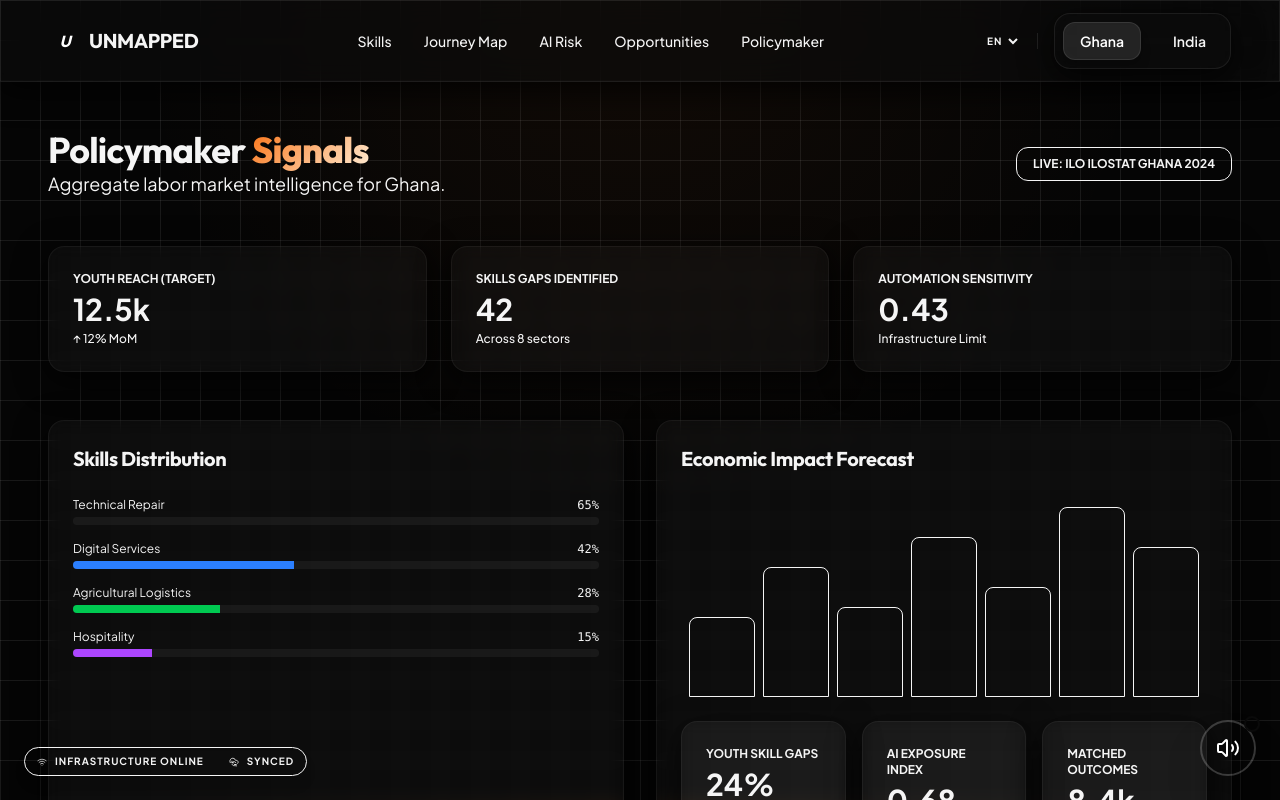
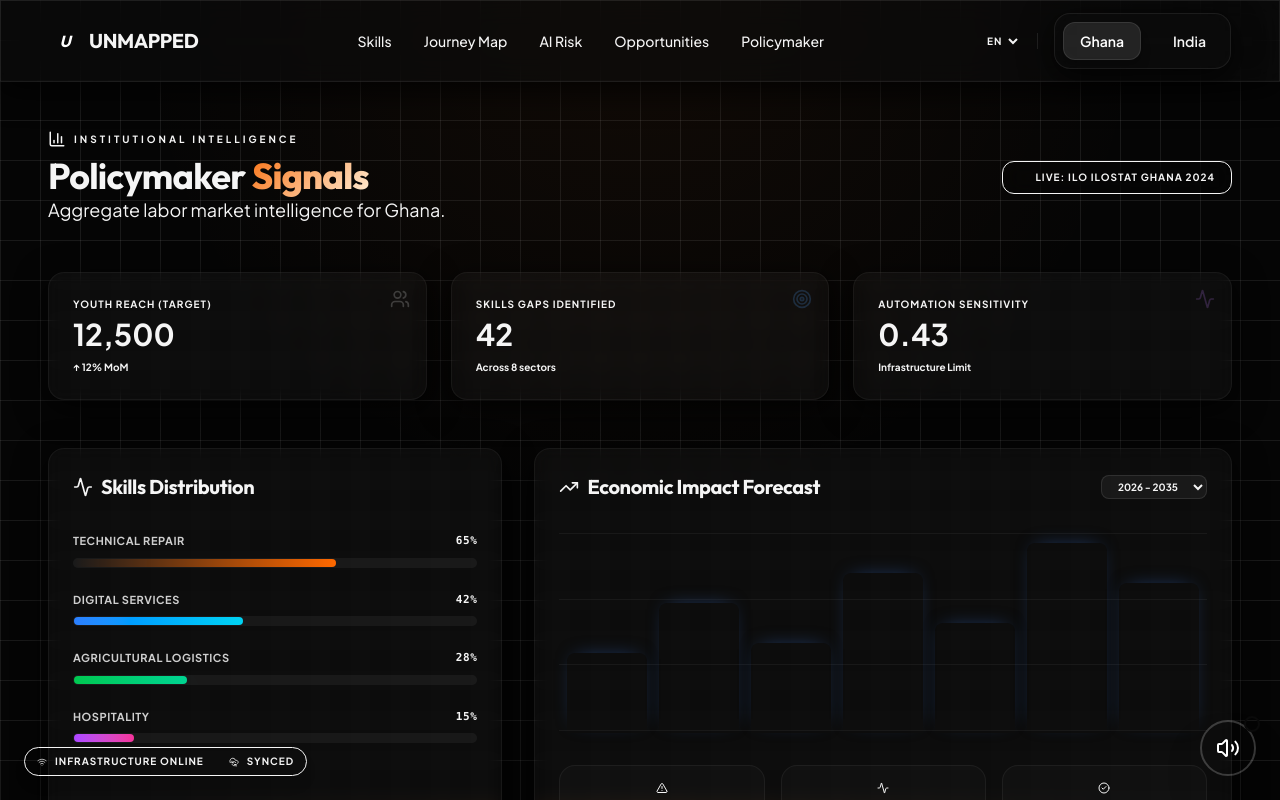
Before and after one commit to ANKUSH-alt/hacknation-hackathon-ps_5, a Next.js app: page /dashboard in a window 1280 px wide. Shown: the top 800 px of the page. Built offline with nearby package versions, Linux system fonts and the light colour scheme.

Commit message:
UI Refinement: Premium gradient bars and grid lines for Economic Impact Forecast

```diff
--- a/src/app/dashboard/page.tsx
+++ b/src/app/dashboard/page.tsx
@@ -3,6 +3,8 @@
 import React from 'react';
 import { useAppContext } from '@/context/AppContext';
 import { PageTransition } from '@/components/layout/PageTransition';
+import { motion } from 'framer-motion';
+import { Users, Target, Activity, BarChart3, TrendingUp, AlertTriangle, CheckCircle2 } from 'lucide-react';
 
 export default function DashboardPage() {
   const { country } = useAppContext();
@@ -12,56 +14,116 @@ export default function DashboardPage() {
       <div className="flex-1 py-12 px-6 md:px-12 max-w-7xl mx-auto w-full">
         <div className="mb-12 flex flex-col md:flex-row justify-between items-start md:items-center gap-4">
           <div>
+            <div className="flex items-center gap-2 text-primary mb-2">
+              <BarChart3 size={18} />
+              <span className="text-[10px] font-bold uppercase tracking-[0.3em]">Institutional Intelligence</span>
+            </div>
             <h1 className="text-4xl font-bold tracking-tight">Policymaker <span className="gradient-text">Signals</span></h1>
             <p className="text-text-muted text-lg">
               Aggregate labor market intelligence for {country.name}.
             </p>
           </div>
-          <div className="bg-primary/20 border border-primary/30 px-4 py-2 rounded-xl text-primary text-xs font-bold uppercase">
+          <div className="bg-primary/10 border border-primary/30 px-4 py-2 rounded-xl text-primary text-[10px] font-bold uppercase tracking-widest flex items-center gap-2 backdrop-blur-md">
+            <div className="w-2 h-2 bg-primary rounded-full animate-pulse" />
             Live: {country.laborMarket.dataSource}
           </div>
         </div>
 
         <div className="grid grid-cols-1 md:grid-cols-3 gap-6 mb-12">
-          <StatCard label="Youth Reach (Target)" value="12.5k" sub="↑ 12% MoM" />
-          <StatCard label="Skills Gaps Identified" value="42" sub="Across 8 sectors" />
-          <StatCard label="Automation Sensitivity" value={country.automation.digitalPenetration.toFixed(2)} sub="Infrastructure Limit" />
+          <StatCard
+            label="Youth Reach (Target)"
+            value="12,500"
+            sub="↑ 12% MoM"
+            icon={<Users className="text-primary" size={20} />}
+            trend="success"
+          />
+          <StatCard
+            label="Skills Gaps Identified"
+            value="42"
+            sub="Across 8 sectors"
+            icon={<Target className="text-blue-400" size={20} />}
+          />
+          <StatCard
+            label="Automation Sensitivity"
+            value={country.automation.digitalPenetration.toFixed(2)}
+            sub="Infrastructure Limit"
+            icon={<Activity className="text-purple-400" size={20} />}
+          />
         </div>
 
-        <div className="grid grid-cols-1 lg:grid-cols-2 gap-8">
-          <div className="card glass">
-            <h3 className="font-bold mb-6 text-xl">Skills Distribution</h3>
-            <div className="space-y-4">
-              <ProgressBar label="Technical Repair" value={65} color="bg-primary" />
-              <ProgressBar label="Digital Services" value={42} color="bg-blue-500" />
-              <ProgressBar label="Agricultural Logistics" value={28} color="bg-green-500" />
-              <ProgressBar label="Hospitality" value={15} color="bg-purple-500" />
+        <div className="grid grid-cols-1 lg:grid-cols-5 gap-8">
+          <div className="lg:col-span-2 card glass relative overflow-hidden group">
+            <div className="absolute top-0 right-0 w-32 h-32 bg-primary/5 blur-2xl rounded-full -mr-16 -mt-16" />
+            <h3 className="font-bold mb-8 text-xl flex items-center gap-2">
+              <Activity size={20} className="text-primary" />
+              Skills Distribution
+            </h3>
+            <div className="space-y-6">
+              <ProgressBar label="Technical Repair" value={65} color="from-primary to-orange-500" glow="shadow-primary/20" />
+              <ProgressBar label="Digital Services" value={42} color="from-blue-500 to-cyan-400" glow="shadow-blue-500/20" />
+              <ProgressBar label="Agricultural Logistics" value={28} color="from-green-500 to-emerald-400" glow="shadow-green-500/20" />
+              <ProgressBar label="Hospitality" value={15} color="from-purple-500 to-pink-500" glow="shadow-purple-500/20" />
             </div>
           </div>
 
-          <div className="card glass">
-            <h3 className="font-bold mb-6 text-xl">Economic Impact Forecast</h3>
-            <div className="h-[200px] flex items-end gap-2 px-2">
+          <div className="lg:col-span-3 card glass relative overflow-hidden">
+            <div className="flex justify-between items-center mb-8">
+              <h3 className="font-bold text-xl flex items-center gap-2">
+                <TrendingUp size={20} className="text-success" />
+                Economic Impact Forecast
+              </h3>
+              <select className="bg-white/5 border border-white/10 rounded-lg px-3 py-1 text-[10px] font-bold uppercase outline-none">
+                <option>2026 - 2035</option>
+                <option>Q1 2026</option>
+              </select>
+            </div>
+
+            <div className="h-[200px] relative flex items-end gap-3 px-2 mb-8 group/chart">
+              {/* Grid Lines */}
+              <div className="absolute inset-0 flex flex-col justify-between pointer-events-none pb-0.5">
+                {[0, 1, 2, 3].map((i) => (
+                  <div key={i} className="w-full border-t border-white/5" />
+                ))}
+              </div>
+
+              {/* Bars */}
               {[40, 65, 45, 80, 55, 95, 75].map((h, i) => (
-                <div key={i} className="flex-1 bg-primary/20 border border-primary/40 rounded-t-lg transition-all duration-700 hover:bg-primary/40" style={{ height: `${h}%` }} />
+                <motion.div
+                  key={i}
+                  initial={{ height: 0 }}
+                  animate={{ height: `${h}%` }}
+                  transition={{ duration: 1, delay: i * 0.1 }}
+                  className="flex-1 bg-gradient-to-t from-primary/10 via-primary/30 to-primary/60 rounded-t-lg transition-all duration-500 hover:to-primary relative group/bar cursor-help shadow-[0_-4px_20px_-10px_rgba(59,130,246,0.5)]"
+                >
+                  <div className="absolute -top-8 left-1/2 -translate-x-1/2 opacity-0 group-hover/bar:opacity-100 transition-all duration-300 bg-white text-black text-[10px] font-bold px-2 py-1 rounded shadow-xl translate-y-2 group-hover/bar:translate-y-0">
+                    {h}%
+                  </div>
+                </motion.div>
               ))}
             </div>
-            <div className="grid grid-cols-3 gap-4 mt-6">
-              <div className="card glass">
-                <p className="text-xs text-text-muted uppercase font-bold mb-1">Youth Skill Gaps</p>
-                <p className="text-3xl font-bold text-error">24%</p>
-                <p className="text-[8px] text-text-muted mt-2 uppercase tracking-tighter">Ref: World Bank WDI 2024</p>
-              </div>
-              <div className="card glass">
-                <p className="text-xs text-text-muted uppercase font-bold mb-1">AI Exposure Index</p>
-                <p className="text-3xl font-bold text-primary">0.68</p>
-                <p className="text-[8px] text-text-muted mt-2 uppercase tracking-tighter">Ref: Frey-Osborne Calibration</p>
-              </div>
-              <div className="card glass">
-                <p className="text-xs text-text-muted uppercase font-bold mb-1">Matched Outcomes</p>
-                <p className="text-3xl font-bold text-success">8.4k</p>
-                <p className="text-[8px] text-text-muted mt-2 uppercase tracking-tighter">Real-time Matching Signal</p>
-              </div>
+
+            <div className="grid grid-cols-3 gap-4">
+              <MiniStat
+                label="Youth Skill Gaps"
+                value="24%"
+                icon={<AlertTriangle size={12} className="text-error" />}
+                refText="World Bank WDI"
+                color="text-error"
+              />
+              <MiniStat
+                label="AI Exposure"
+                value="0.68"
+                icon={<Activity size={12} className="text-primary" />}
+                refText="Frey-Osborne"
+                color="text-primary"
+              />
+              <MiniStat
+                label="Matched Jobs"
+                value="8.4k"
+                icon={<CheckCircle2 size={12} className="text-success" />}
+                refText="Matching Signal"
+                color="text-success"
+              />
             </div>
           </div>
         </div>
@@ -70,22 +132,41 @@ export default function DashboardPage() {
   );
 }
 
-const StatCard = ({ label, value, sub }: { label: string; value: string; sub: string }) => (
-  <div className="card glass">
-    <p className="text-xs text-text-muted uppercase font-bold mb-1">{label}</p>
+const StatCard = ({ label, value, sub, icon, trend }: { label: string; value: string; sub: string; icon: React.ReactNode; trend?: string }) => (
+  <div className="card glass relative overflow-hidden group hover:border-primary/30 transition-all">
+    <div className="absolute top-4 right-4 opacity-20 group-hover:opacity-100 transition-opacity">
+      {icon}
+    </div>
+    <p className="text-[10px] text-text-muted uppercase font-bold mb-1 tracking-widest">{label}</p>
     <p className="text-3xl font-bold">{value}</p>
-    <p className="text-xs text-success font-medium mt-1">{sub}</p>
+    <p className={`text-[10px] font-bold mt-2 flex items-center gap-1 ${trend === 'success' ? 'text-success' : 'text-text-muted'}`}>
+      {sub}
+    </p>
   </div>
 );
 
-const ProgressBar = ({ label, value, color }: { label: string; value: number; color: string }) => (
-  <div className="space-y-1">
-    <div className="flex justify-between text-xs">
-      <span>{label}</span>
-      <span className="font-mono">{value}%</span>
+const MiniStat = ({ label, value, icon, refText, color }: { label: string; value: string; icon: React.ReactNode; refText: string; color: string }) => (
+  <div className="p-4 rounded-2xl bg-white/[0.02] border border-white/5 flex flex-col items-center text-center">
+    <div className="mb-1">{icon}</div>
+    <p className="text-[8px] text-text-muted uppercase font-bold tracking-tighter mb-1">{label}</p>
+    <p className={`text-xl font-bold ${color}`}>{value}</p>
+    <p className="text-[6px] text-text-muted/50 uppercase mt-1 tracking-tighter">{refText}</p>
+  </div>
+);
+
+const ProgressBar = ({ label, value, color, glow }: { label: string; value: number; color: string; glow: string }) => (
+  <div className="space-y-2">
+    <div className="flex justify-between text-[11px] font-bold uppercase tracking-wider">
+      <span className="text-white/80">{label}</span>
+      <span className="font-mono text-primary">{value}%</span>
     </div>
-    <div className="h-2 bg-white/5 rounded-full overflow-hidden">
-      <div className={`h-full ${color}`} style={{ width: `${value}%` }} />
+    <div className="h-2.5 bg-white/5 rounded-full overflow-hidden p-[1px]">
+      <motion.div
+        initial={{ width: 0 }}
+        animate={{ width: `${value}%` }}
+        transition={{ duration: 1.5, ease: "easeOut" }}
+        className={`h-full rounded-full bg-gradient-to-r ${color} shadow-lg ${glow}`}
+      />
     </div>
   </div>
 );
```
